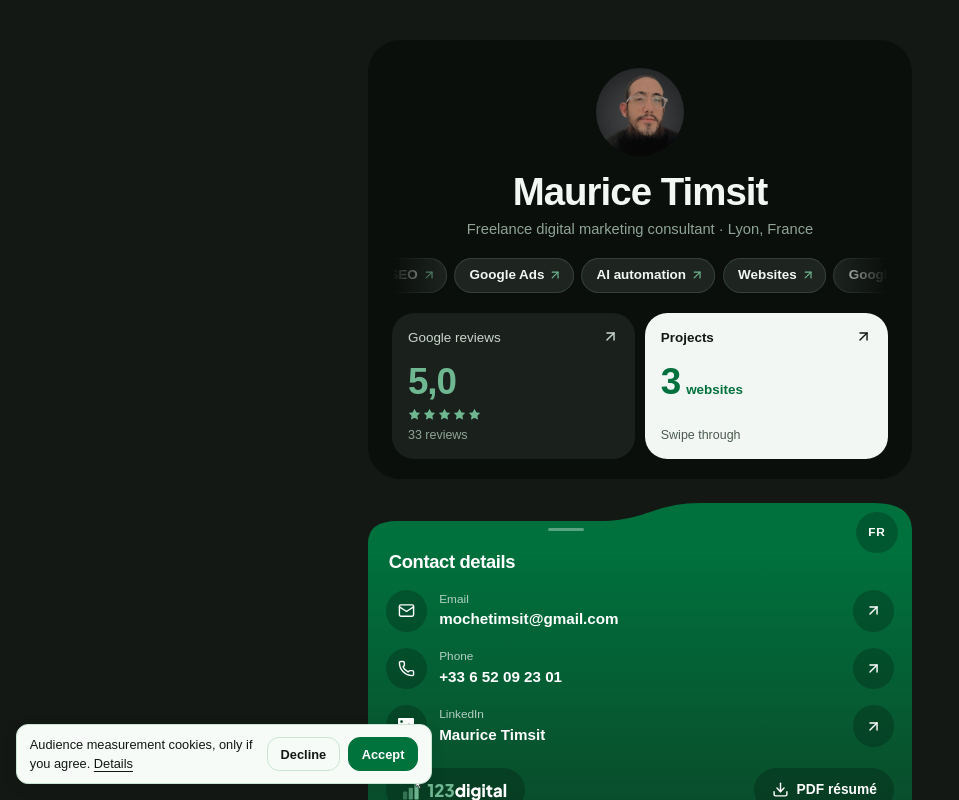
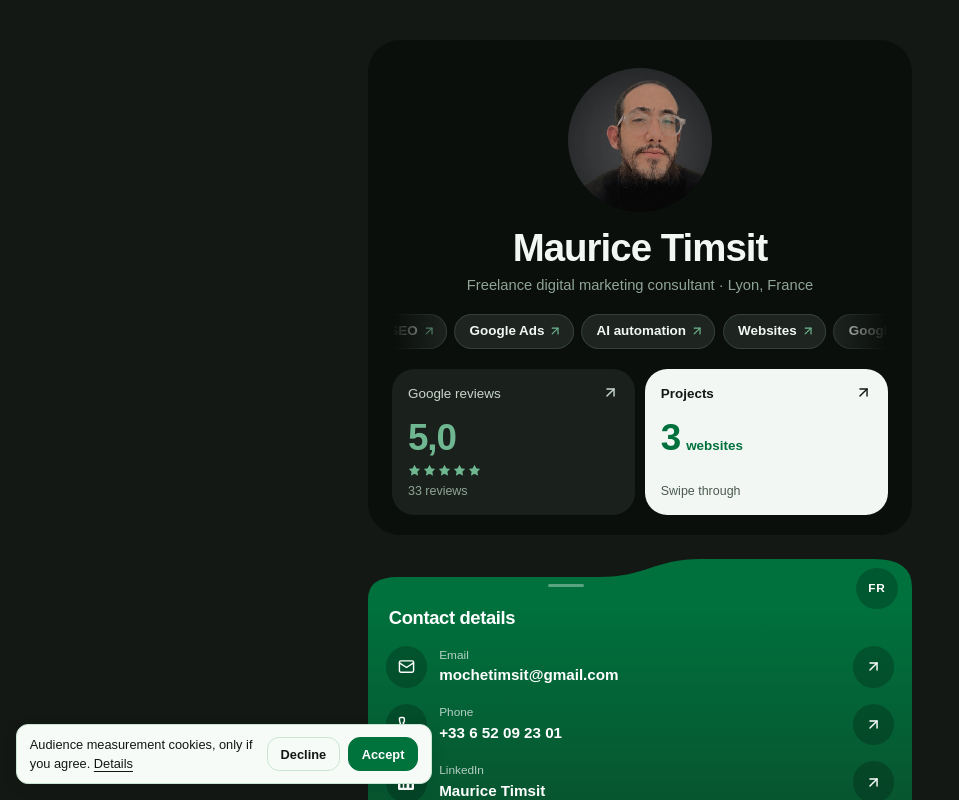
Before and after one commit to moshetmt/123digital, a Next.js app: page /en/portfolio in a window 1280 px wide. Shown: the top 800 px of the page, without its empty margins (0-959 px from the left). Built offline with nearby package versions, Linux system fonts and the light colour scheme; a web font is replaced by a local one.

Commit message:
Portfolio v2 : photo plus grande sur ordinateur, ouverture en grand au toucher
Co-Authored-By: Claude Opus 5.5 <noreply@anthropic.com>
Claude-Session: https://claude.ai/code/session_01YHmwYBKdsjWV5pRokqUWvZ

```diff
--- /dev/null
+++ b/components/cv/CvAvatar.tsx
@@ -0,0 +1,78 @@
+'use client'
+
+import Image from 'next/image'
+import { useEffect, useState } from 'react'
+import { X } from 'lucide-react'
+
+const SRC = '/images/maurice-timsit-portrait-sombre.jpg'
+
+/**
+ * Photo ronde de /portfolio : plus grande sur ordinateur, et un toucher
+ * l'ouvre en grand (demande de Moshe du 27/10, « zoomer sur ma tete »).
+ */
+export function CvAvatar({ alt, fermer }: { alt: string; fermer: string }) {
+  const [ouvert, setOuvert] = useState(false)
+
+  useEffect(() => {
+    if (!ouvert) return
+    const echap = (e: KeyboardEvent) => e.key === 'Escape' && setOuvert(false)
+    document.addEventListener('keydown', echap)
+    document.body.style.overflow = 'hidden'
+    return () => {
+      document.removeEventListener('keydown', echap)
+      document.body.style.overflow = ''
+    }
+  }, [ouvert])
+
+  return (
+    <>
+      <button
+        type="button"
+        onClick={() => setOuvert(true)}
+        aria-label={alt}
+        className="block cursor-zoom-in rounded-full transition-transform duration-150 active:scale-95"
+      >
+        <Image
+          src={SRC}
+          alt={alt}
+          width={1000}
+          height={1250}
+          priority
+          sizes="(min-width: 1024px) 160px, 110px"
+          className="block h-24 w-24 rounded-full object-cover lg:h-36 lg:w-36"
+          style={{ objectPosition: '50% 18%' }}
+        />
+      </button>
+
+      {ouvert && (
+        <div
+          role="dialog"
+          aria-modal="true"
+          aria-label={alt}
+          onClick={() => setOuvert(false)}
+          className="fixed inset-0 z-50 flex items-center justify-center p-6"
+          style={{ backgroundColor: 'rgba(8, 10, 9, 0.92)', backdropFilter: 'blur(6px)' }}
+        >
+          <Image
+            src={SRC}
+            alt={alt}
+            width={1000}
+            height={1250}
+            sizes="90vw"
+            className="h-auto w-full object-cover"
+            style={{ maxWidth: '26rem', borderRadius: '1.75rem' }}
+          />
+          <button
+            type="button"
+            onClick={() => setOuvert(false)}
+            aria-label={fermer}
+            className="absolute flex items-center justify-center"
+            style={{ top: '1.25rem', right: '1.25rem', width: '2.75rem', height: '2.75rem', borderRadius: '9999px', backgroundColor: 'rgba(255,255,255,0.12)', color: '#FFFFFF' }}
+          >
+            <X size={20} aria-hidden />
+          </button>
+        </div>
+      )}
+    </>
+  )
+}
--- a/components/cv/CvPage.tsx
+++ b/components/cv/CvPage.tsx
@@ -3,6 +3,7 @@ import Link from 'next/link'
 import { ArrowUpRight, Download, Mail, Phone, Star } from 'lucide-react'
 import { cvContent, type CvLocale } from '@/data/cv'
 import { AVIS_GOOGLE } from '@/lib/avis-google'
+import { CvAvatar } from './CvAvatar'
 import { CvPhone } from './CvPhone'
 import { sitesEnTelephone } from '@/data/telephone'
 
@@ -104,16 +105,7 @@ export function CvPage({ locale }: { locale: CvLocale }) {
               className="flex flex-col items-center text-center"
               style={{ backgroundColor: '#0B0F0C', borderRadius: '2rem', padding: 'clamp(1.5rem, 3.5vh, 2rem) clamp(1rem, 3vw, 1.5rem) clamp(1rem, 2.5vh, 1.25rem)' }}
             >
-              <Image
-                src="/images/maurice-timsit-portrait-sombre.jpg"
-                alt={identity.portraitAlt}
-                width={1000}
-                height={1250}
-                priority
-                sizes="120px"
-                className="block object-cover"
-                style={{ width: 'clamp(5rem, 11vh, 6rem)', height: 'clamp(5rem, 11vh, 6rem)', borderRadius: '9999px', objectPosition: '50% 18%' }}
-              />
+              <CvAvatar alt={identity.portraitAlt} fermer={locale === 'fr' ? 'Fermer' : 'Close'} />
               <h1 style={{ fontSize: 'clamp(1.9rem, 3.4vw, 2.4rem)', fontWeight: 800, color: C.titre, lineHeight: 1.05, letterSpacing: '-0.025em', marginTop: '1rem' }}>
                 {identity.name}
               </h1>
```
